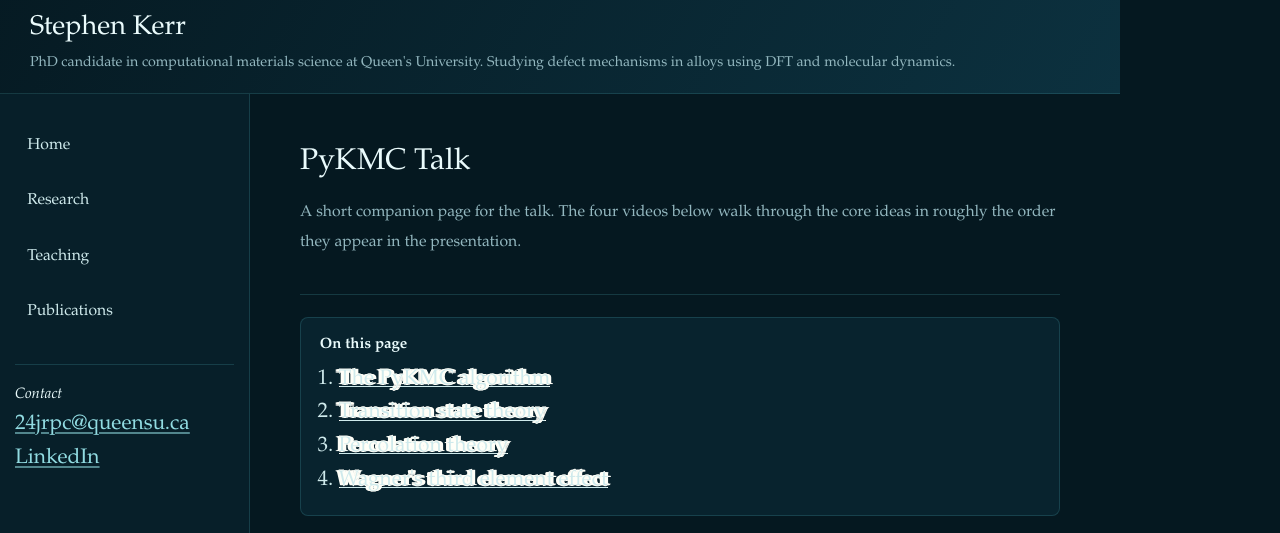
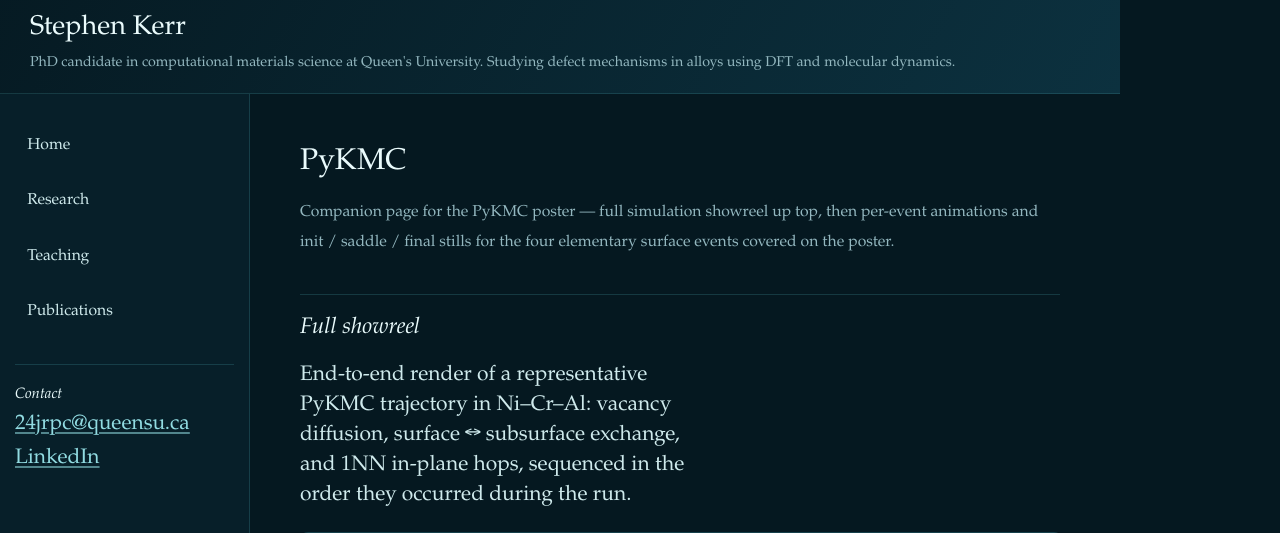
Before and after one commit to Kerrator/WinterAtomics, a Jekyll site: the page built from pykmc.md, in a window 1280 px wide. Shown: the part 226-759 px from the top of the page. Built offline with Jekyll 4.4.1, drawn with Linux system fonts in a browser that asks for light colours; some of the changed text lies outside the part shown; grey boxes are pictures that could not be loaded.

Commit message:
Restructure /pykmc/ around real videos: showreel + 4 elementary events
The placeholder page is replaced with the actual content for the poster:
a full-trajectory showreel at the top, then four event sections covering
surface↔subsurface exchange (down and up) and two surface 1NN in-plane
hops at distinct atom indices (3975, 2023). Each event section has the
YouTube animation plus an init/saddle/final still triptych (resized to
800px JPEGs, ~85 KB each).

```diff
--- a/pykmc.md
+++ b/pykmc.md
@@ -1,8 +1,8 @@
 ---
 layout: default
-title: "PyKMC Talk"
+title: "PyKMC"
 permalink: /pykmc/
-description: "Companion landing page for Stephen Kerr's talk on PyKMC and the Ni–Cr–Al vacancy / segregation work — short video walkthroughs of the algorithm, TST, percolation, and Wagner's third element effect."
+description: "Companion page for the PyKMC poster — full showreel and per-event animations (init / saddle / final stills) for the four elementary surface events in Ni–Cr–Al kinetic Monte Carlo."
 ---
 
 <style>
@@ -42,6 +42,11 @@
   border-top: 1px solid var(--border-subtle);
 }
 .pykmc-section h2 { margin-top: 0.5rem; }
+.pykmc-section .event-meta {
+  color: var(--text-muted);
+  font-size: 0.9rem;
+  margin-top: -0.25rem;
+}
 
 .video-embed {
   position: relative;
@@ -60,6 +65,45 @@
   width: 100%;
   height: 100%;
   border: 0;
+}
+
+.event-stills {
+  display: grid;
+  grid-template-columns: repeat(3, 1fr);
+  gap: 0.75rem;
+  margin-top: 1rem;
+}
+.event-still {
+  display: flex;
+  flex-direction: column;
+  align-items: stretch;
+  background-color: var(--bg-card);
+  border: 1px solid var(--border-subtle);
+  border-radius: 6px;
+  overflow: hidden;
+}
+.event-still img {
+  width: 100%;
+  height: auto;
+  display: block;
+}
+.event-still .caption {
+  padding: 0.4rem 0.5rem;
+  font-size: 0.85rem;
+  color: var(--text-muted);
+  text-align: center;
+  border-top: 1px solid var(--border-subtle);
+  background-color: var(--bg-elev);
+}
+.event-still .caption strong {
+  color: var(--text-heading);
+  font-weight: 600;
+}
+
+@media (max-width: 600px) {
+  .event-stills {
+    grid-template-columns: 1fr;
+  }
 }
 
 .pykmc-resources {
@@ -82,67 +126,131 @@
 <!-- Open Graph / Facebook -->
 <meta property="og:type" content="article">
 <meta property="og:url" content="https://www.winteratomics.ca/pykmc/">
-<meta property="og:title" content="PyKMC Talk — Stephen Kerr">
-<meta property="og:description" content="Companion landing page with short walkthroughs of the PyKMC algorithm, TST, percolation, and Wagner's third element effect.">
+<meta property="og:title" content="PyKMC — Stephen Kerr">
+<meta property="og:description" content="Companion page for the PyKMC poster — full showreel and per-event animations of the four elementary surface events in Ni–Cr–Al kinetic Monte Carlo.">
 <meta property="og:image" content="https://www.winteratomics.ca/assets/images/graphical-abstract-cr-vacancy.png">
 
 <!-- Twitter -->
 <meta name="twitter:card" content="summary_large_image">
 <meta name="twitter:url" content="https://www.winteratomics.ca/pykmc/">
-<meta name="twitter:title" content="PyKMC Talk — Stephen Kerr">
-<meta name="twitter:description" content="Companion landing page with short walkthroughs of the PyKMC algorithm, TST, percolation, and Wagner's third element effect.">
+<meta name="twitter:title" content="PyKMC — Stephen Kerr">
+<meta name="twitter:description" content="Companion page for the PyKMC poster — full showreel and per-event animations of the four elementary surface events in Ni–Cr–Al kinetic Monte Carlo.">
 <meta name="twitter:image" content="https://www.winteratomics.ca/assets/images/graphical-abstract-cr-vacancy.png">
 
 <div class="pykmc-page">
 
   <div class="pykmc-hero">
-    <h1>PyKMC Talk</h1>
-    <p class="tagline">A short companion page for the talk. The four videos below walk through the core ideas in roughly the order they appear in the presentation.</p>
+    <h1>PyKMC</h1>
+    <p class="tagline">Companion page for the PyKMC poster — full simulation showreel up top, then per-event animations and init / saddle / final stills for the four elementary surface events covered on the poster.</p>
   </div>
 
+  <section id="showreel" class="pykmc-section" style="border-top: none; padding-top: 0;">
+    <h2>Full showreel</h2>
+    <p>End-to-end render of a representative PyKMC trajectory in Ni–Cr–Al: vacancy diffusion, surface ↔ subsurface exchange, and 1NN in-plane hops, sequenced in the order they occurred during the run.</p>
+    <div class="video-embed">
+      <iframe src="https://www.youtube.com/embed/ATy5YVhzN2s" title="PyKMC full showreel — Ni–Cr–Al kinetic Monte Carlo" allow="accelerometer; clipboard-write; encrypted-media; picture-in-picture" allowfullscreen loading="lazy"></iframe>
+    </div>
+  </section>
+
   <nav class="pykmc-toc" aria-label="On this page">
-    <strong>On this page</strong>
+    <strong>Elementary events on this page</strong>
     <ol>
-      <li><a href="#algorithm">The PyKMC algorithm</a></li>
-      <li><a href="#tst">Transition state theory</a></li>
-      <li><a href="#percolation">Percolation theory</a></li>
-      <li><a href="#tee">Wagner's third element effect</a></li>
+      <li><a href="#event-1">Surface ↔ subsurface exchange (downward)</a></li>
+      <li><a href="#event-2">Surface 1NN in-plane (atom 3975)</a></li>
+      <li><a href="#event-3">Surface 1NN in-plane (atom 2023)</a></li>
+      <li><a href="#event-4">Surface ↔ subsurface exchange (upward, atom 3234)</a></li>
     </ol>
   </nav>
 
-  <section id="algorithm" class="pykmc-section">
-    <h2>The PyKMC algorithm</h2>
-    <p>How PyKMC samples atomic-scale rare events on a fixed lattice — event catalogue, KMC time step, and acceptance criterion. The walkthrough zooms in on a vacancy hop in Ni–Cr–Al and shows how DFT-derived barriers feed the simulation.</p>
+  <section id="event-1" class="pykmc-section">
+    <h2>Event 1 — Surface ↔ subsurface exchange (downward)</h2>
+    <p class="event-meta">Surface atom hops into a subsurface vacancy. Sets the downstream availability of vacancies for the in-plane events.</p>
+    <p>An atom on the surface layer swaps with the subsurface vacancy directly below it. This event transports a vacancy upward to the surface while moving a surface atom into the bulk — the first ingredient in the chromium-driven enhancement of bulk vacancy concentration.</p>
     <div class="video-embed">
-      <!-- TODO: replace VIDEO_ID_ALGORITHM with the YouTube ID after upload -->
-      <iframe src="https://www.youtube.com/embed/VIDEO_ID_ALGORITHM" title="PyKMC algorithm walkthrough" allow="accelerometer; clipboard-write; encrypted-media; picture-in-picture" allowfullscreen loading="lazy"></iframe>
+      <iframe src="https://www.youtube.com/embed/a5MsdIsdSnA" title="Event 1 — surface ↔ subsurface exchange (downward)" allow="accelerometer; clipboard-write; encrypted-media; picture-in-picture" allowfullscreen loading="lazy"></iframe>
+    </div>
+    <div class="event-stills" aria-label="Event 1 stills">
+      <figure class="event-still">
+        <img src="/assets/images/pykmc-e1-init.jpg" alt="Event 1 — initial state" loading="lazy">
+        <figcaption class="caption"><strong>Initial</strong></figcaption>
+      </figure>
+      <figure class="event-still">
+        <img src="/assets/images/pykmc-e1-saddle.jpg" alt="Event 1 — saddle point" loading="lazy">
+        <figcaption class="caption"><strong>Saddle</strong></figcaption>
+      </figure>
+      <figure class="event-still">
+        <img src="/assets/images/pykmc-e1-final.jpg" alt="Event 1 — final state" loading="lazy">
+        <figcaption class="caption"><strong>Final</strong></figcaption>
+      </figure>
     </div>
   </section>
 
-  <section id="tst" class="pykmc-section">
-    <h2>Transition state theory</h2>
-    <p>TST gives us the rate constants that PyKMC consumes. This short clip covers the harmonic-TST expression, how saddle points are located with NEB, and the assumptions that matter (and the ones that don't).</p>
+  <section id="event-2" class="pykmc-section">
+    <h2>Event 2 — Surface 1NN in-plane (atom 3975)</h2>
+    <p class="event-meta">First-nearest-neighbour hop in the surface plane. Atom index 3975 — a particular local environment.</p>
+    <p>A surface atom hops to a first-nearest-neighbour vacancy site within the same surface plane. The local chromium / aluminium configuration around atom 3975 sets this event's barrier and rate; comparing it with the same geometric event at a different atom (Event 3) shows how strongly the barrier varies with local chemistry.</p>
     <div class="video-embed">
-      <!-- TODO: replace VIDEO_ID_TST with the YouTube ID after upload -->
-      <iframe src="https://www.youtube.com/embed/VIDEO_ID_TST" title="Transition state theory walkthrough" allow="accelerometer; clipboard-write; encrypted-media; picture-in-picture" allowfullscreen loading="lazy"></iframe>
+      <iframe src="https://www.youtube.com/embed/wFuyyo_9nL0" title="Event 2 — surface 1NN in-plane, atom 3975" allow="accelerometer; clipboard-write; encrypted-media; picture-in-picture" allowfullscreen loading="lazy"></iframe>
+    </div>
+    <div class="event-stills" aria-label="Event 2 stills">
+      <figure class="event-still">
+        <img src="/assets/images/pykmc-e2-init.jpg" alt="Event 2 — initial state" loading="lazy">
+        <figcaption class="caption"><strong>Initial</strong></figcaption>
+      </figure>
+      <figure class="event-still">
+        <img src="/assets/images/pykmc-e2-saddle.jpg" alt="Event 2 — saddle point" loading="lazy">
+        <figcaption class="caption"><strong>Saddle</strong></figcaption>
+      </figure>
+      <figure class="event-still">
+        <img src="/assets/images/pykmc-e2-final.jpg" alt="Event 2 — final state" loading="lazy">
+        <figcaption class="caption"><strong>Final</strong></figcaption>
+      </figure>
     </div>
   </section>
 
-  <section id="percolation" class="pykmc-section">
-    <h2>Percolation theory</h2>
-    <p>Connected paths of vacancies (or of aluminium atoms) control bulk transport. The video shows why the percolation threshold is a useful lens on selective-oxidation onset, and where the threshold lands for Ni–Cr–Al.</p>
+  <section id="event-3" class="pykmc-section">
+    <h2>Event 3 — Surface 1NN in-plane (atom 2023)</h2>
+    <p class="event-meta">Same geometric event as Event 2, different atom (idx 2023) — different local chemistry, different barrier.</p>
+    <p>Atom 2023 makes the same geometric move as atom 3975, but its neighbours differ — so the barrier (and the rate that PyKMC samples it at) differs too. Side-by-side with Event 2, this is the cleanest single-event illustration of the local-environment sensitivity that PyKMC has to resolve at every step.</p>
     <div class="video-embed">
-      <!-- TODO: replace VIDEO_ID_PERCOLATION with the YouTube ID after upload -->
-      <iframe src="https://www.youtube.com/embed/VIDEO_ID_PERCOLATION" title="Percolation theory walkthrough" allow="accelerometer; clipboard-write; encrypted-media; picture-in-picture" allowfullscreen loading="lazy"></iframe>
+      <iframe src="https://www.youtube.com/embed/QaGVe-QhRt0" title="Event 3 — surface 1NN in-plane, atom 2023" allow="accelerometer; clipboard-write; encrypted-media; picture-in-picture" allowfullscreen loading="lazy"></iframe>
+    </div>
+    <div class="event-stills" aria-label="Event 3 stills">
+      <figure class="event-still">
+        <img src="/assets/images/pykmc-e3-init.jpg" alt="Event 3 — initial state" loading="lazy">
+        <figcaption class="caption"><strong>Initial</strong></figcaption>
+      </figure>
+      <figure class="event-still">
+        <img src="/assets/images/pykmc-e3-saddle.jpg" alt="Event 3 — saddle point" loading="lazy">
+        <figcaption class="caption"><strong>Saddle</strong></figcaption>
+      </figure>
+      <figure class="event-still">
+        <img src="/assets/images/pykmc-e3-final.jpg" alt="Event 3 — final state" loading="lazy">
+        <figcaption class="caption"><strong>Final</strong></figcaption>
+      </figure>
     </div>
   </section>
 
-  <section id="tee" class="pykmc-section">
-    <h2>Wagner's third element effect</h2>
-    <p>Wagner's model explains why adding chromium changes the selective-oxidation regime in Ni–Al — and why the same alloying element can both raise vacancy concentration in the bulk and promote Al segregation to the grain boundary. The clip frames the experimental signature that motivated this work.</p>
+  <section id="event-4" class="pykmc-section">
+    <h2>Event 4 — Surface ↔ subsurface exchange (upward, atom 3234)</h2>
+    <p class="event-meta">Reverse of Event 1: subsurface atom 3234 hops up to the surface. Closes the surface ↔ bulk vacancy cycle.</p>
+    <p>The subsurface atom at index 3234 hops up into a surface vacancy, swapping the vacancy back into the bulk. Paired with Event 1, this completes the simplest surface ↔ subsurface exchange cycle and is the elementary step that lets vacancies (and segregating Al) shuttle between the surface and the interior.</p>
     <div class="video-embed">
-      <!-- TODO: replace VIDEO_ID_TEE with the YouTube ID after upload -->
-      <iframe src="https://www.youtube.com/embed/VIDEO_ID_TEE" title="Wagner's third element effect walkthrough" allow="accelerometer; clipboard-write; encrypted-media; picture-in-picture" allowfullscreen loading="lazy"></iframe>
+      <iframe src="https://www.youtube.com/embed/lF9cu1FroHc" title="Event 4 — surface ↔ subsurface exchange (upward), atom 3234" allow="accelerometer; clipboard-write; encrypted-media; picture-in-picture" allowfullscreen loading="lazy"></iframe>
+    </div>
+    <div class="event-stills" aria-label="Event 4 stills">
+      <figure class="event-still">
+        <img src="/assets/images/pykmc-e4-init.jpg" alt="Event 4 — initial state" loading="lazy">
+        <figcaption class="caption"><strong>Initial</strong></figcaption>
+      </figure>
+      <figure class="event-still">
+        <img src="/assets/images/pykmc-e4-saddle.jpg" alt="Event 4 — saddle point" loading="lazy">
+        <figcaption class="caption"><strong>Saddle</strong></figcaption>
+      </figure>
+      <figure class="event-still">
+        <img src="/assets/images/pykmc-e4-final.jpg" alt="Event 4 — final state" loading="lazy">
+        <figcaption class="caption"><strong>Final</strong></figcaption>
+      </figure>
     </div>
   </section>
 
```
Also changed, not shown: assets/images/pykmc-e1-final.jpg (added), assets/images/pykmc-e1-init.jpg (added), assets/images/pykmc-e1-saddle.jpg (added), assets/images/pykmc-e2-final.jpg (added), assets/images/pykmc-e2-init.jpg (added), assets/images/pykmc-e2-saddle.jpg (added), assets/images/pykmc-e3-final.jpg (added), assets/images/pykmc-e3-init.jpg (added), assets/images/pykmc-e3-saddle.jpg (added), assets/images/pykmc-e4-final.jpg (added), assets/images/pykmc-e4-init.jpg (added), assets/images/pykmc-e4-saddle.jpg (added).
